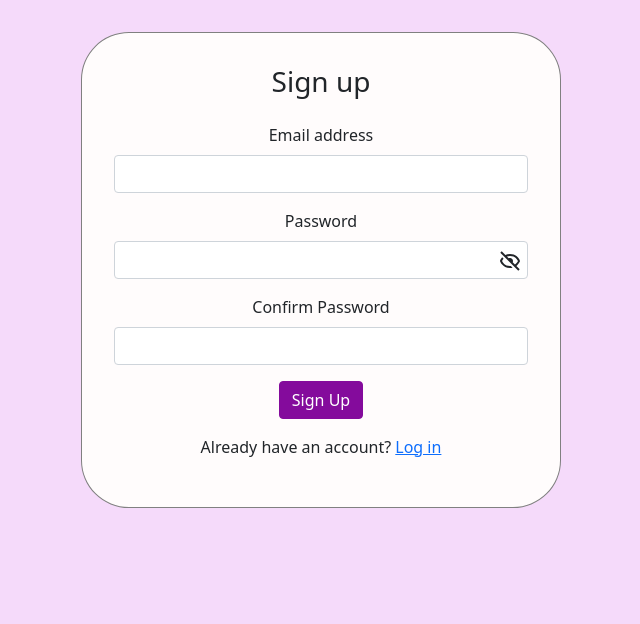
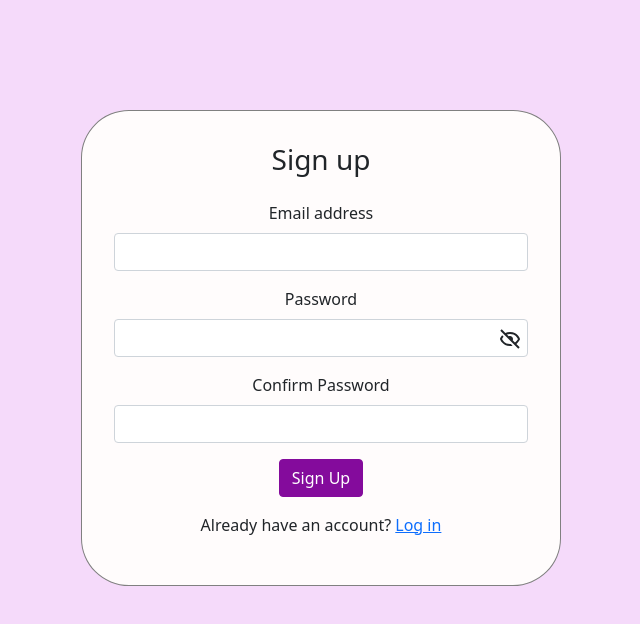
Before and after one commit to tehilaCm/posts-client, a React (Create React App) app: page / in a window 1280 px wide. Shown: the top 624 px of the page, without its empty margins (319-959 px from the left). Built offline with nearby package versions, Linux system fonts and the light colour scheme; no server answers.

Commit message:
change form position

```diff
--- a/src/App.css
+++ b/src/App.css
@@ -49,6 +49,20 @@ nav {
   border: 1.5px gray solid;
   padding: 2rem;
   max-width: 30rem;
+  min-width: 300px;
+  position: absolute;
+  top: 0;
+  right: 0;
+  left: 0;
+  bottom: 0;
+  height: fit-content;
+  margin-top: 110px;
+}
+
+@media (min-width: 1500px) {
+  .auth-form {
+    margin: auto;
+  }
 }
 
 .input-container {
@@ -93,7 +107,7 @@ nav {
 }
 
 .card-body > svg {
-  color: yellow;
+  color: #ffec07;
   margin: 10px 0;
 }
 
```
